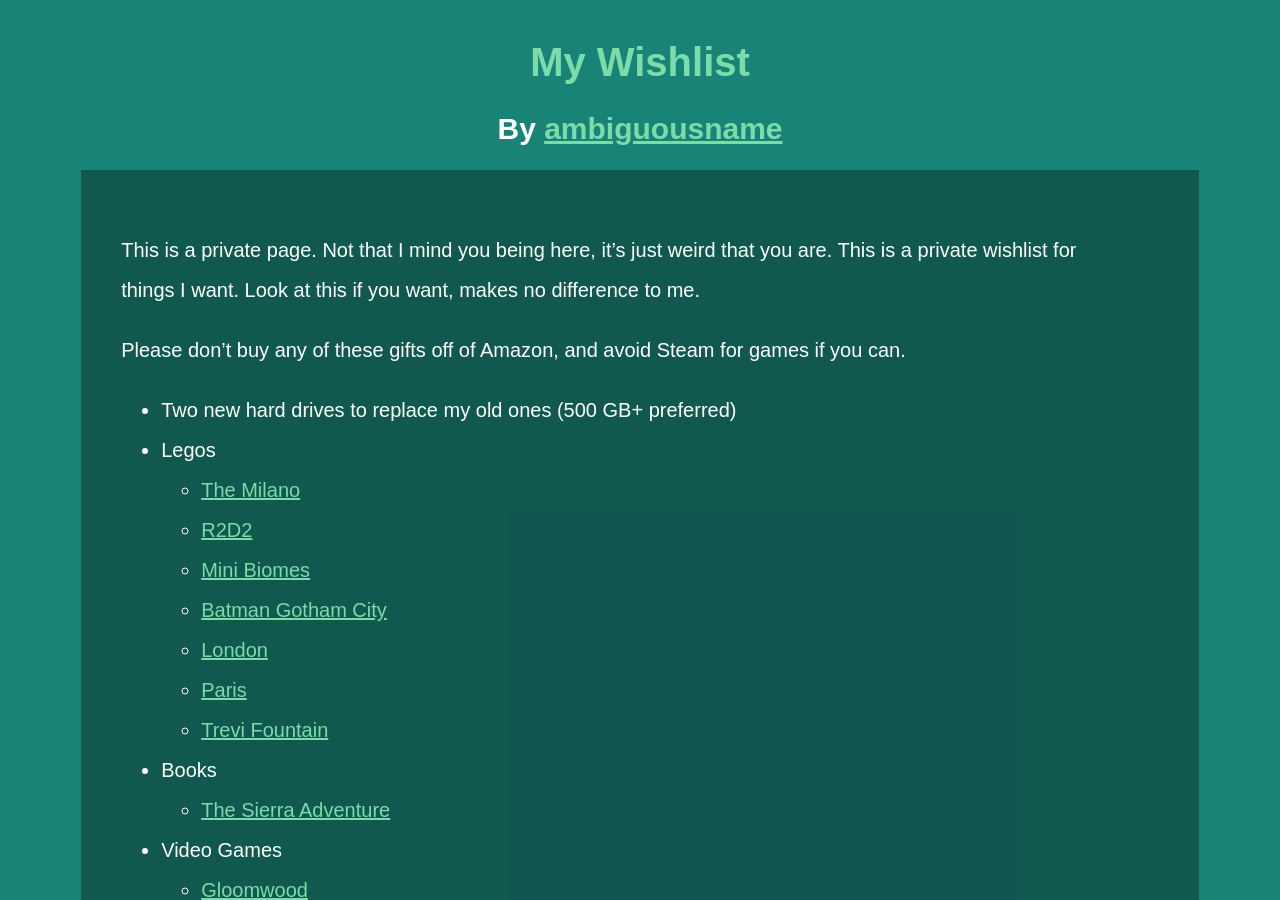
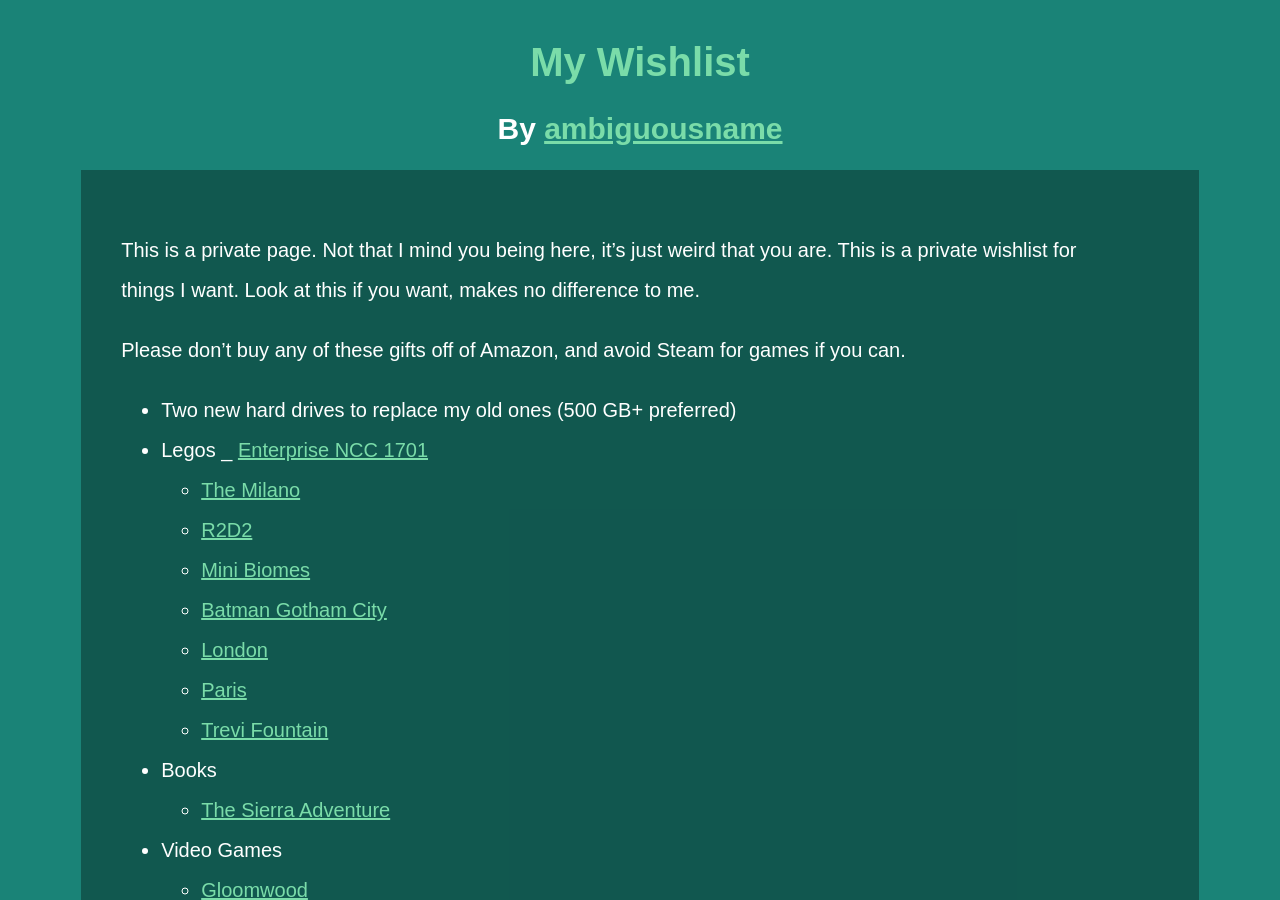
Before and after one commit to ambiguousname/ambiguousname.github.io, a Jekyll site: the page built from assets/wishlist.md, in a window 1280 px wide and 900 px high. Built offline with Jekyll 4.4.1, drawn with Linux system fonts in a browser that asks for light colours.

Commit message:
Enterprise

```diff
--- a/assets/wishlist.md
+++ b/assets/wishlist.md
@@ -9,6 +9,7 @@
 
 - Two new hard drives to replace my old ones (500 GB+ preferred)
 - Legos
+ _ [Enterprise NCC 1701](https://www.lego.com/en-us/product/star-trek-u-s-s-enterprise-ncc-1701-d-10356)
 	- [The Milano](https://www.lego.com/en-us/product/guardians-of-the-galaxy-the-milano-76286)
 	- [R2D2](https://www.lego.com/en-us/product/r2-d2-75379)
 	- [Mini Biomes](https://www.lego.com/en-us/product/mini-biomes-21589)
```
